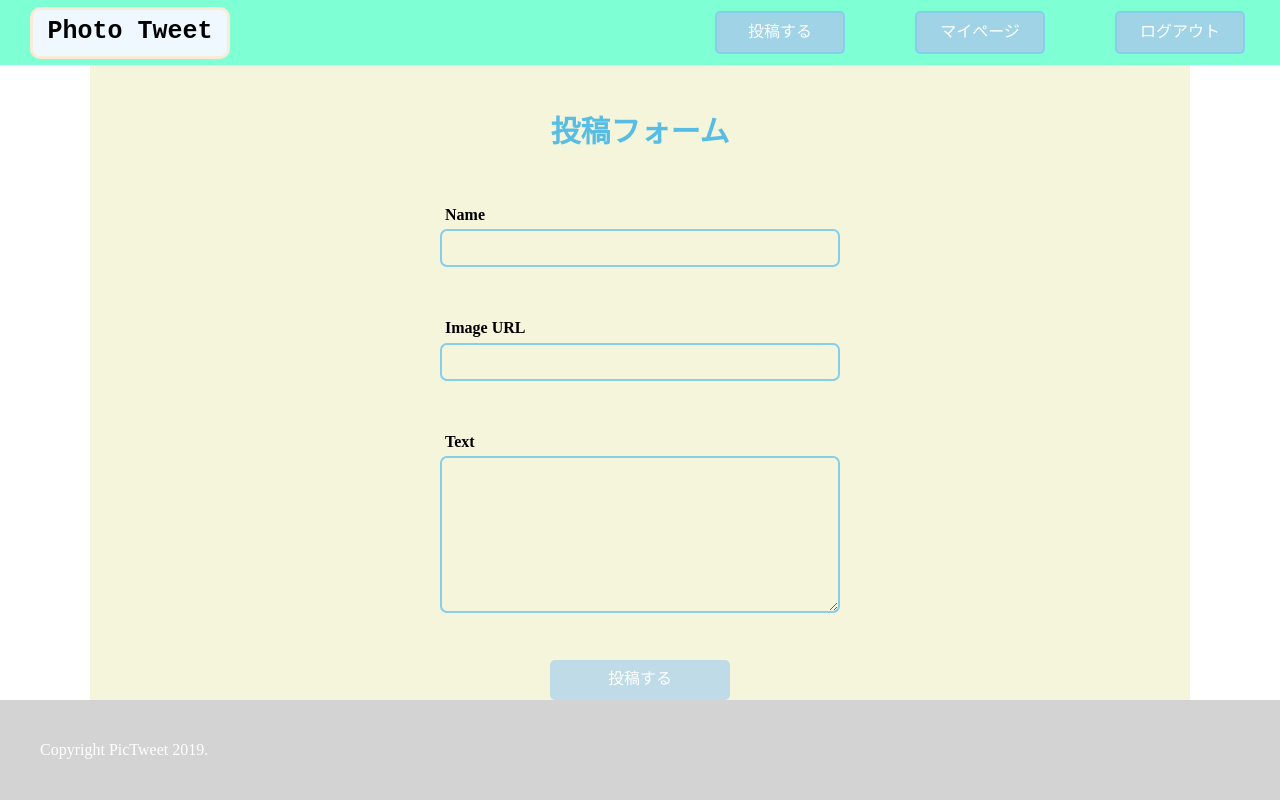
After one commit to AyumuKojima/django_first_app, a Django app: page /tweets/post in a window 1280 px wide. The commit adds this page. Run offline with Django 4.2, Linux system fonts and the light colour scheme.

Commit message:
投稿ページのviewを記述

```diff
--- a/tweets/static/tweets/style.css
+++ b/tweets/static/tweets/style.css
@@ -177,3 +177,64 @@
     background-color: lightgray;
     color: white;
 }
+
+.post_title {
+    width: 300px;
+    text-align: center;
+    margin-top: 30px;
+    color: rgb(88, 189, 228);
+    font-weight: bold;
+    font-size: 30px;
+}
+
+.fields {
+    margin-top: 30px;
+    height: 460px;
+    width: 400px;
+    display: flex;
+    flex-direction: column;
+    justify-content: space-around;
+}
+
+.field {
+    display: flex;
+    flex-direction: column;
+}
+
+.label {
+    font-weight: bold;
+    margin-left: 5px;
+}
+
+.name_form {
+    height: 38px;
+    padding: 3px;
+    border: 2px solid skyblue;
+    border-radius: 7px;
+    margin-top: 5px;
+}
+
+.text_form {
+    padding: 3px;
+    border: 2px solid skyblue;
+    border-radius: 7px;
+    margin-top: 5px;
+}
+
+.submit-btn {
+    height: 40px;
+    margin-top: 20px;
+}
+
+.submit {
+    height: 100%;
+    width: 180px;
+    text-align: center;
+    border-radius: 5px;
+    background-color: rgb(190, 219, 231);
+    color: white;
+}
+
+.submit:hover {
+    background-color: rgb(113, 198, 232);
+}
--- /dev/null
+++ b/tweets/templates/tweets/post.html
@@ -0,0 +1,47 @@
+{% load static %}
+<link rel="stylesheet" type="text/css" href="{% static 'tweets/reset.css' %}">
+<link rel="stylesheet" type="text/css" href="{% static 'tweets/style.css' %}">
+
+<div class="header">
+    <a class="header-logo centering" href="{% url 'tweets:index' %}">Photo Tweet</a>
+    <div class="header-menu">
+        <a class="to-submit-page centering" href="{% url 'tweets:post' %}">投稿する</a>
+        <a class="to-mypage centering" href="#">マイページ</a>
+        <a class="to-logout-page centering" href="#">ログアウト</a>
+    </div>
+</div>
+<div class="main">
+    <div class="a_container">
+        <div class="contents">
+            <div class="post_title"><p>投稿フォーム</p></div>
+            <form action="{% url 'tweets:post' %}" method="post">
+                {% csrf_token %}
+                <fieldset class="fields">
+                    {% if error_message %}
+                        <p><strong>{{ error_message }}</strong></p>
+                    {% endif %}
+                    <div class="field">
+                        <label class="label" for="name">Name</label>
+                        <input class="name_form" type="text" name="name" id="name">
+                    </div>
+                    <div class="field">
+                        <label class="label" for="image">Image URL</label>
+                        <input class="name_form" type="text" name="image" id="image">
+                    </div>
+                    <div class="field">
+                        <label class="label" for="text">Text</label>
+                        <textarea class="text_form" name="text" id="text" rows="8"></textarea>
+                    </div>
+                </fieldset>
+                <div class="submit-btn centering">
+                    <input class="submit" type="submit" value="投稿する">
+                </div>
+            </form>
+        </div>
+    </div>
+    <div class="footer">
+        <p>
+            Copyright PicTweet 2019.
+        </p>
+    </div>
+</div>
```
